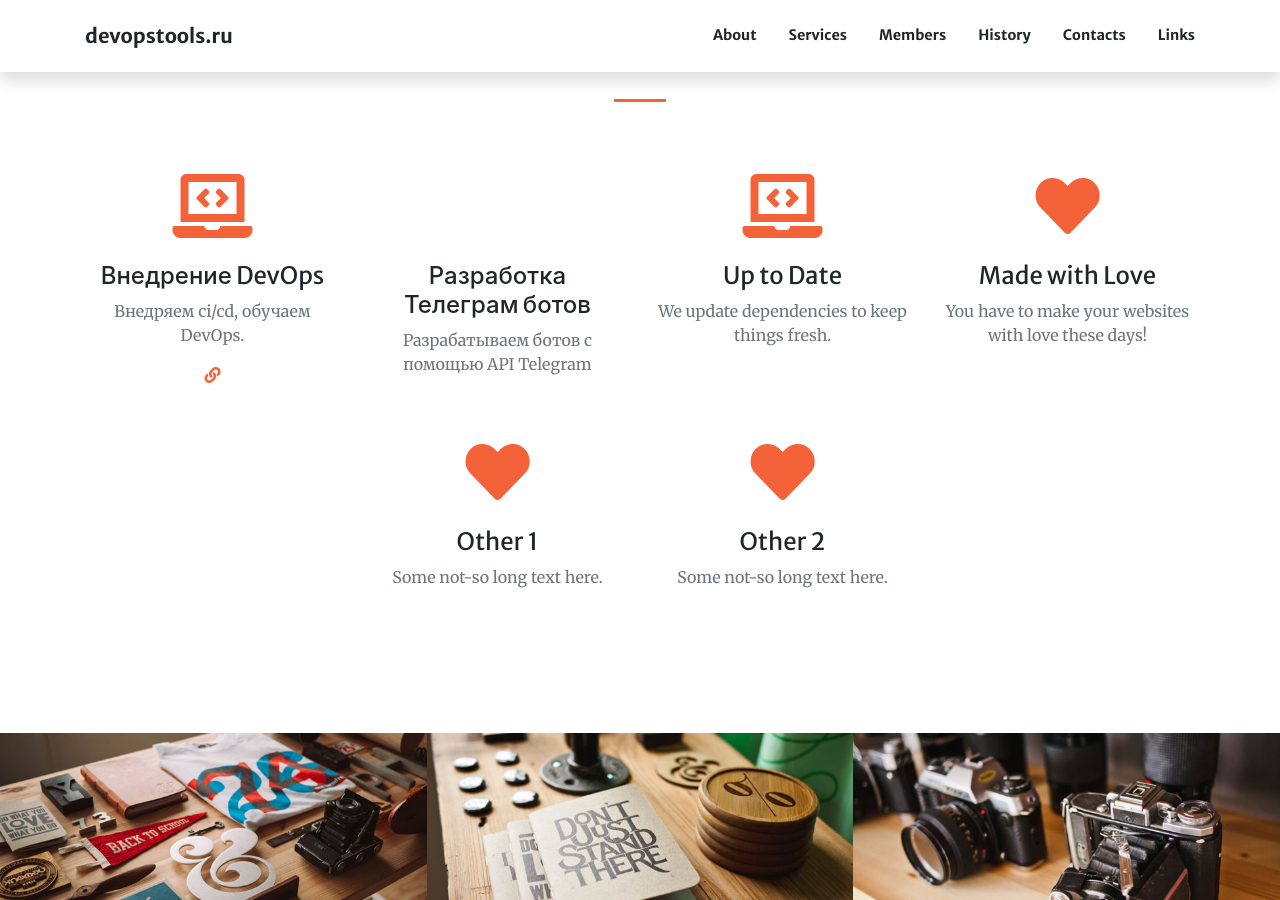
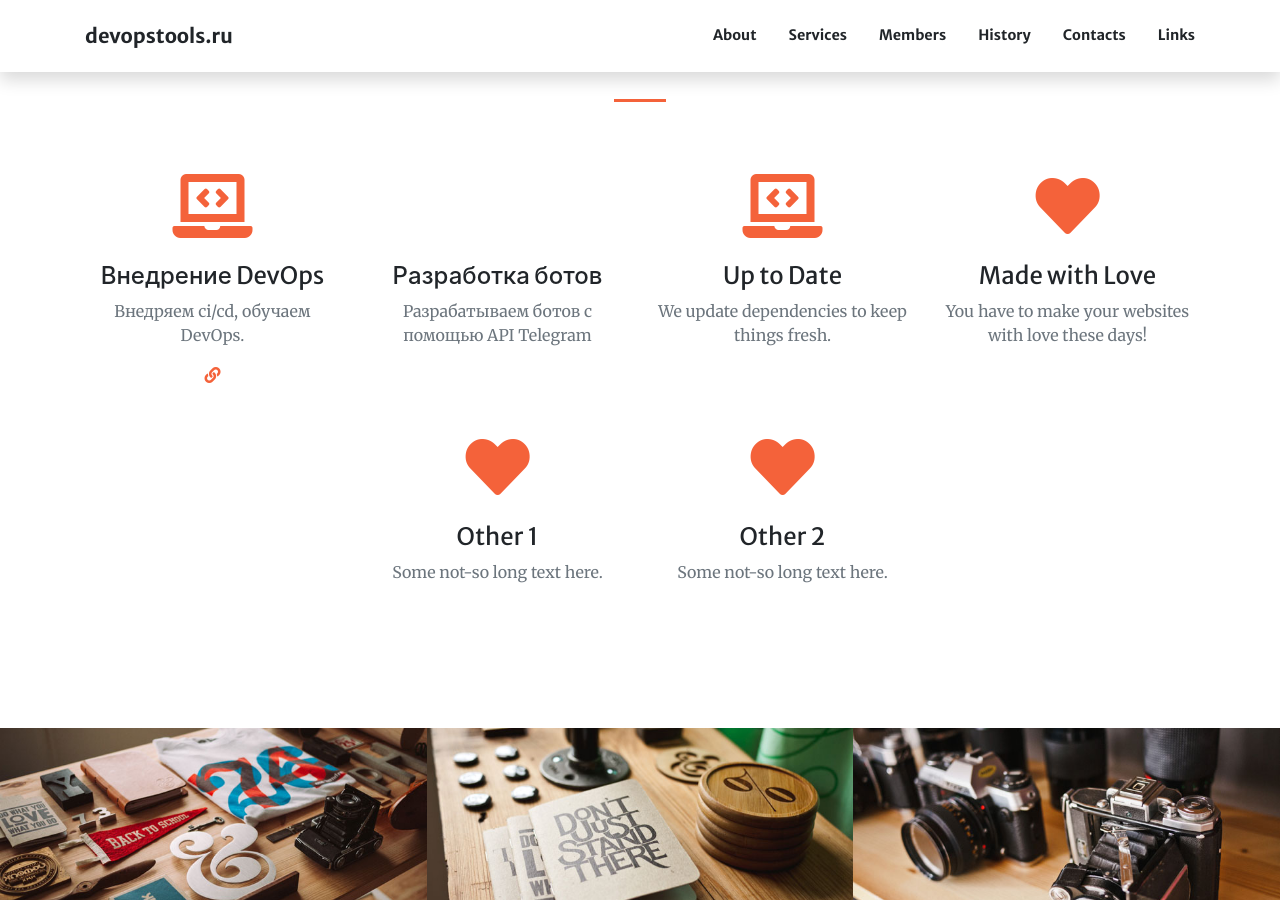
Before and after one commit to hacker342/devopstools.guthub.io, a Jekyll site: the page built from index.md, in a window 1280 px wide and 900 px high, scrolled down 1517 px. Built offline with Jekyll 4.4.1, drawn with Linux system fonts in a browser that asks for light colours; nearby versions of some CDN libraries.

Commit message:
change text

```diff
--- a/index.md
+++ b/index.md
@@ -30,7 +30,7 @@ sections:
         text: Внедряем ci/cd, обучаем DevOps.
         icon: fa-laptop-code
         url: https://startbootstrap.com/
-      - title: Разработка Телеграм ботов
+      - title: Разработка ботов
         text: Разрабатываем ботов с помощью API Telegram
         icon: fa-telegram-plane
       - title: Up to Date
```
